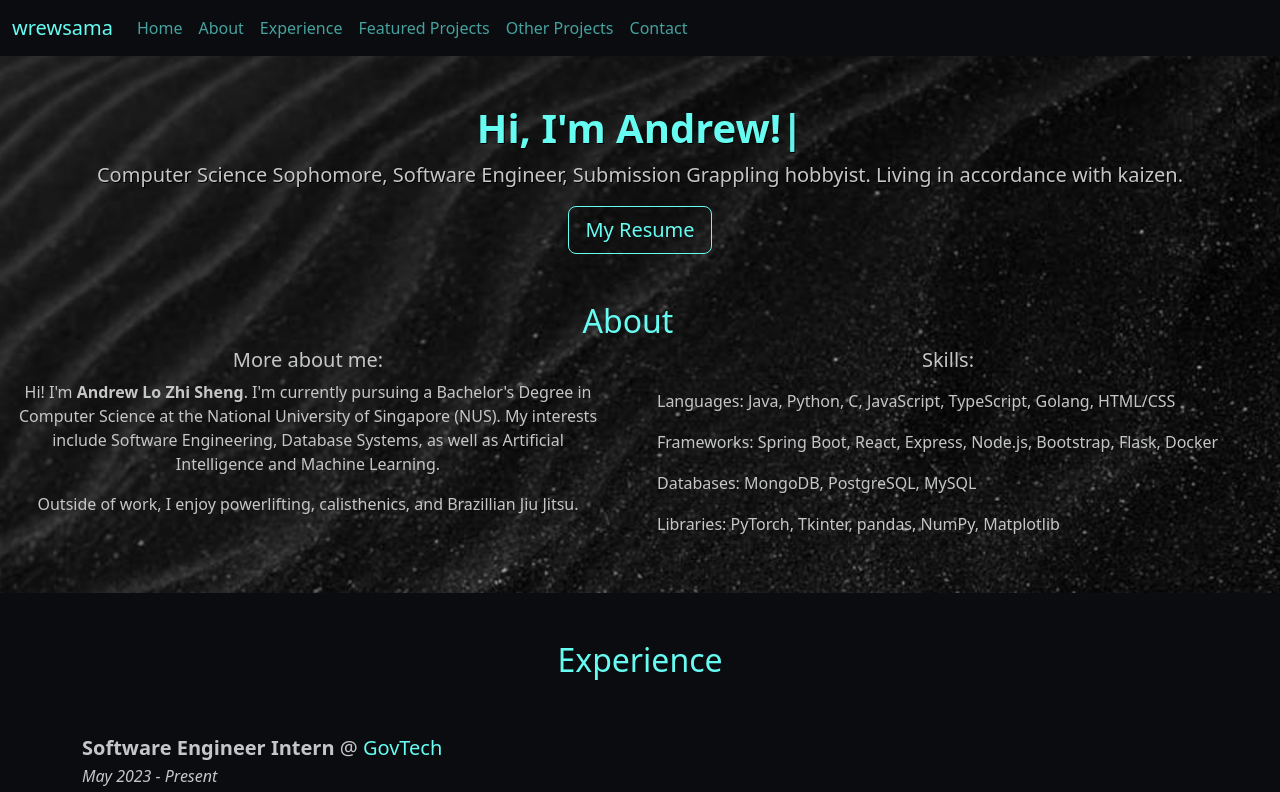
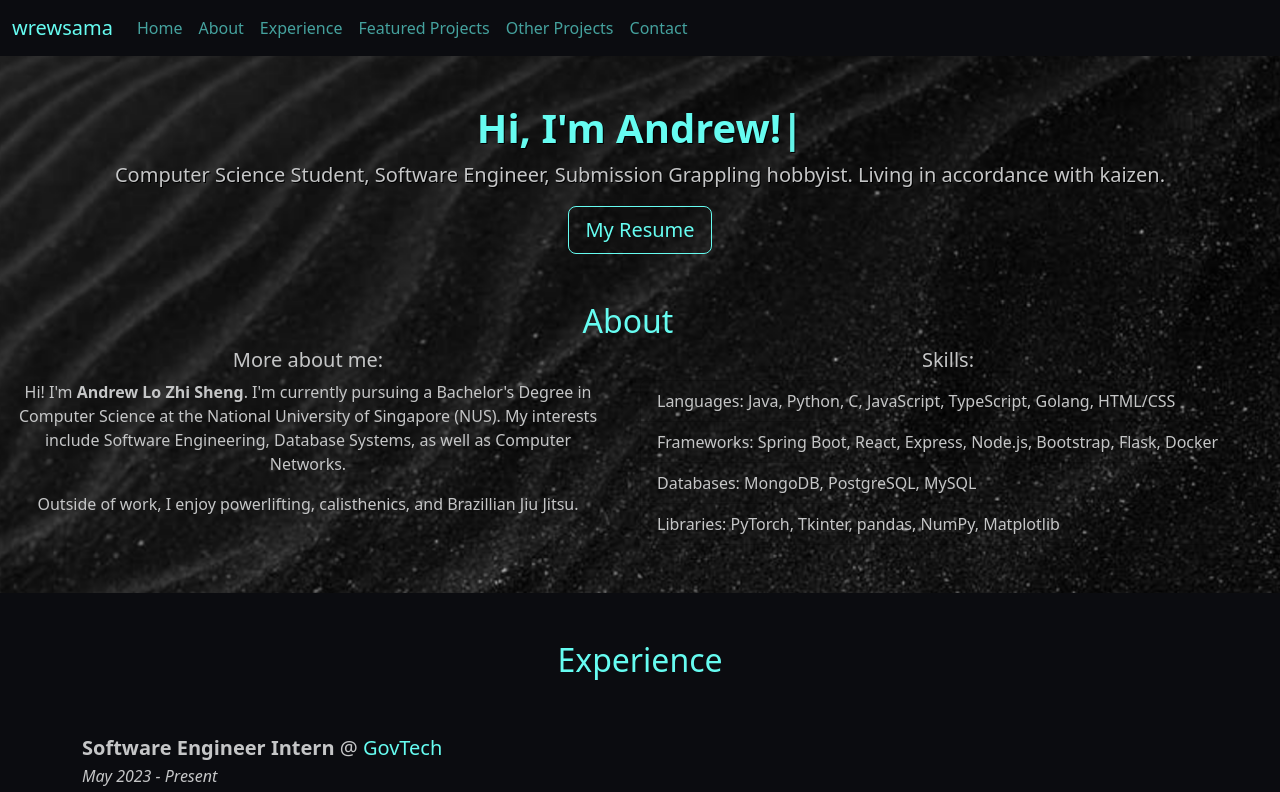
Before and after one commit to wrewsama/portfolio, a React (Create React App) app: page / in a window 1280 px wide. Shown: the top 792 px of the page. Built offline with nearby package versions, Linux system fonts and the light colour scheme.

Commit message:
update info

```diff
--- a/src/components/about.js
+++ b/src/components/about.js
@@ -13,7 +13,7 @@ export default function About() {
                     <p className = "mx-3">
                         Hi! I'm <strong>Andrew Lo Zhi Sheng</strong>.
                         I'm currently pursuing a Bachelor's Degree in Computer Science at the National University of Singapore (NUS).
-                        My interests include Software Engineering, Database Systems, as well as Artificial Intelligence and Machine Learning.
+                        My interests include Software Engineering, Database Systems, as well as Computer Networks.
                     </p>
 
                     <p className = "mx-3">
--- a/src/components/home.js
+++ b/src/components/home.js
@@ -10,7 +10,7 @@ export default function Home() {
                         typeSpeed={30} />
                 </h1>
                 <p className="lead text-normal text-with-shadow">
-                    Computer Science Sophomore,
+                    Computer Science Student,
                     Software Engineer,
                     Submission Grappling hobbyist.
                     Living in accordance with kaizen.
```
